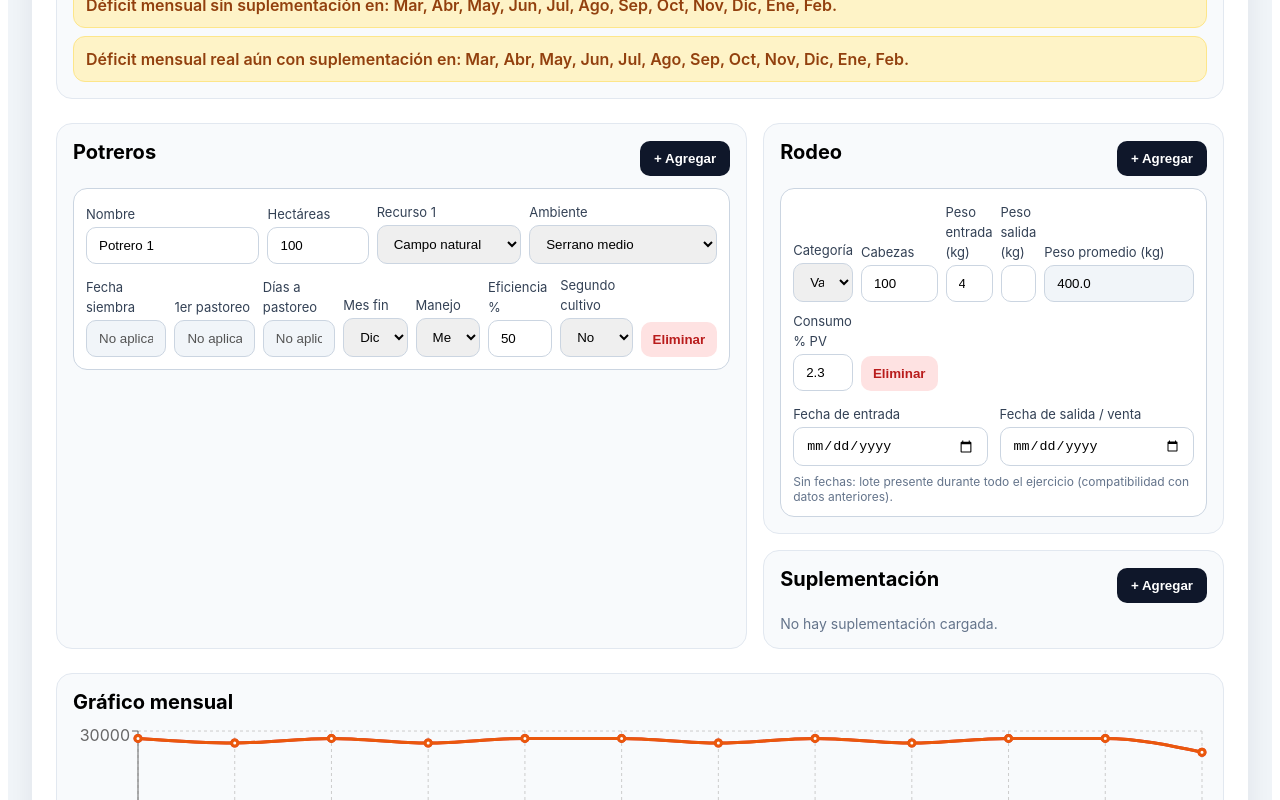
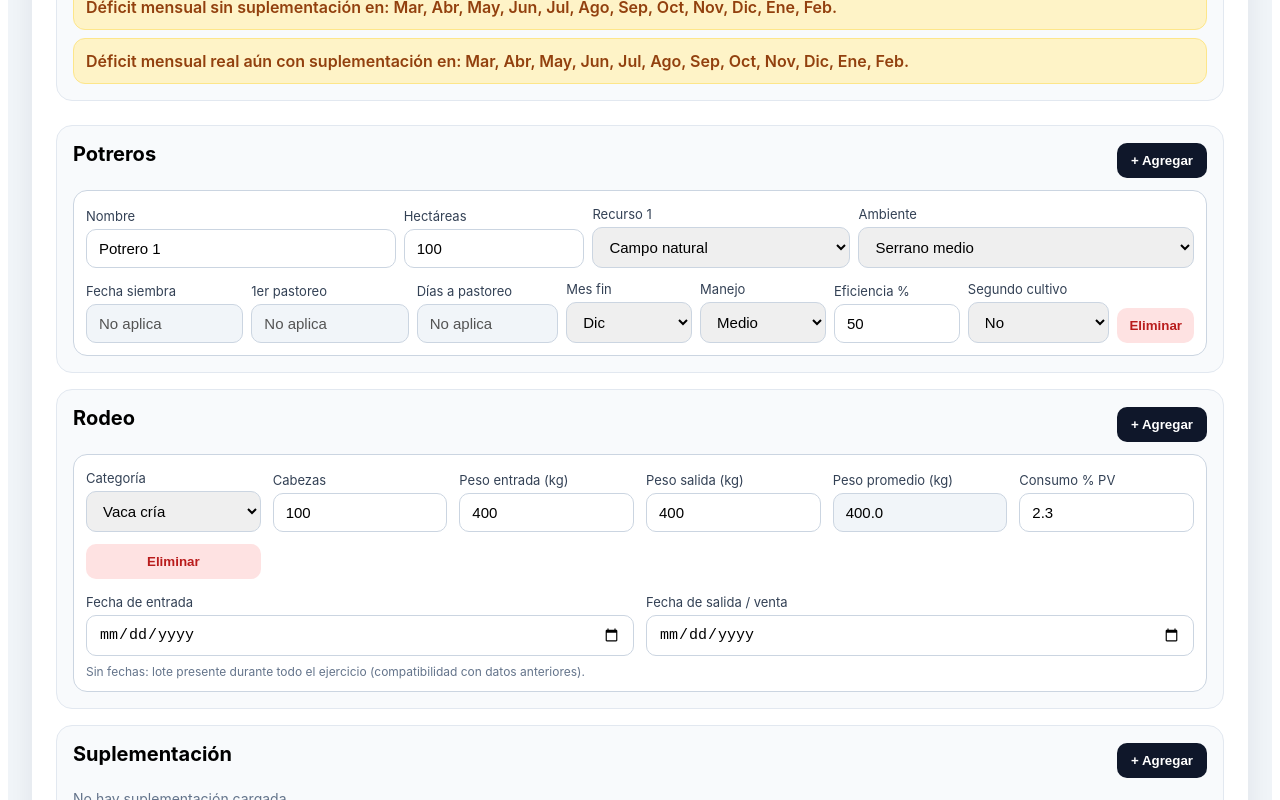
Before and after one commit to Facundo-lp/balance-forrajero, a React (Vite) app: page / in a window 1280 px wide. Shown: the part 820-1620 px from the top of the page. Built offline with nearby package versions, Linux system fonts and the light colour scheme.

Commit message:
Update App.jsx

```diff
--- a/src/App.jsx
+++ b/src/App.jsx
@@ -1336,7 +1336,7 @@ const topGridStyle = {
 
 const midGridStyle = {
   display: "grid",
-  gridTemplateColumns: "1.2fr 0.8fr",
+  gridTemplateColumns: "minmax(0, 1fr)",
   gap: 16,
   marginBottom: 24,
 };
@@ -1427,16 +1427,15 @@ const paddockRow2Style = {
 
 const herdGridStyle = {
   display: "grid",
-  gridTemplateColumns: "1fr 0.7fr 0.7fr 0.7fr auto",
-  gap: 8,
+  gridTemplateColumns: "repeat(auto-fit, minmax(min(100%, 170px), 1fr))",
+  gap: 12,
   alignItems: "end",
 };
 
 const supplementRowStyle = {
   display: "grid",
-  gridTemplateColumns:
-    "1fr 0.65fr 0.65fr 0.8fr 0.8fr 0.65fr 0.75fr 0.75fr 0.75fr auto",
-  gap: 8,
+  gridTemplateColumns: "repeat(auto-fit, minmax(min(100%, 160px), 1fr))",
+  gap: 12,
   alignItems: "end",
 };
 
@@ -1452,6 +1451,8 @@ const smallLabelStyle = {
 
 const inputStyle = {
   width: "100%",
+  minWidth: 0,
+  fontSize: 15,
   marginTop: 4,
   padding: "10px 12px",
   borderRadius: 10,
```
